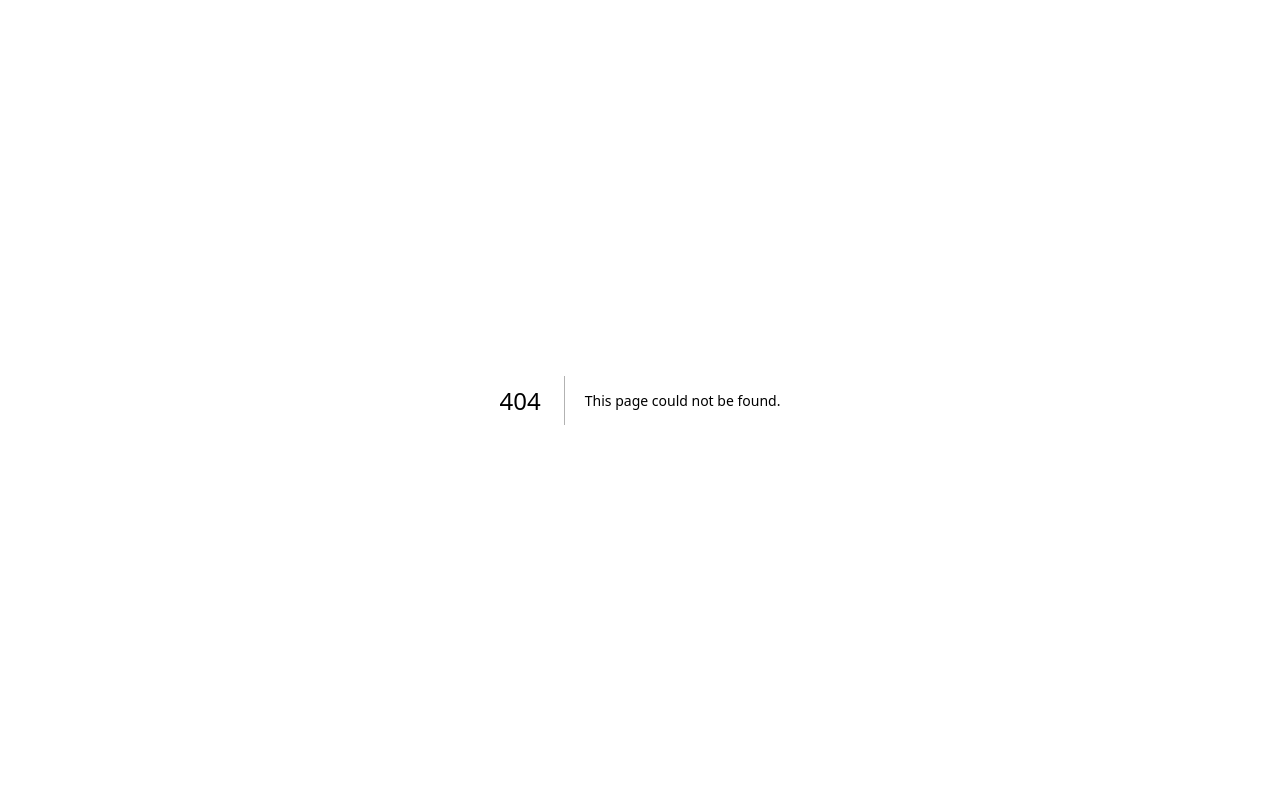
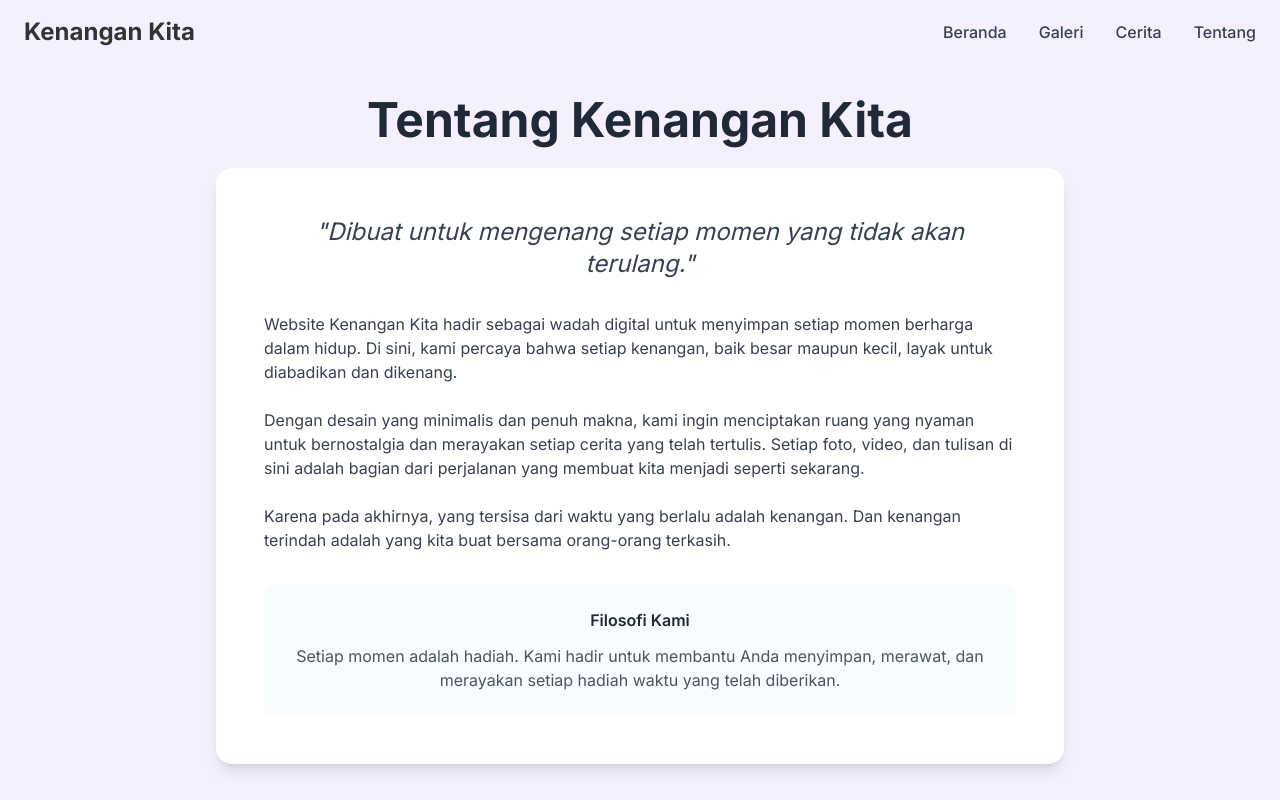
Before and after one commit to NavsOffc/Kenangan, a Next.js app: page /about in a window 1280 px wide. Before the commit this address had no page. Shown: the top 800 px of the page. Built offline with nearby package versions, Linux system fonts and the light colour scheme.

Commit message:
Create page.js

```diff
--- /dev/null
+++ b/app/about/page.js
@@ -0,0 +1,72 @@
+'use client'
+import { motion } from 'framer-motion'
+import Header from '../../components/Header'
+import Footer from '../../components/Footer'
+import ScrollToTop from '../../components/ScrollToTop'
+
+export default function About() {
+  return (
+    <div className="min-h-screen bg-pastel-purple">
+      <Header />
+      <ScrollToTop />
+
+      <div className="pt-24 pb-16">
+        <div className="container mx-auto px-6 max-w-4xl">
+          <motion.div
+            initial={{ opacity: 0, y: 30 }}
+            animate={{ opacity: 1, y: 0 }}
+            className="text-center"
+          >
+            <h1 className="text-4xl md:text-5xl font-bold text-gray-800 mb-6">
+              Tentang Kenangan Kita
+            </h1>
+
+            <motion.div
+              initial={{ opacity: 0 }}
+              animate={{ opacity: 1 }}
+              transition={{ delay: 0.3 }}
+              className="bg-white rounded-2xl shadow-lg p-8 md:p-12"
+            >
+              <div className="prose prose-lg max-w-none text-gray-700">
+                <p className="text-xl md:text-2xl text-center italic text-pastel-purple-600 mb-8 leading-relaxed">
+                  "Dibuat untuk mengenang setiap momen yang tidak akan terulang."
+                </p>
+
+                <div className="space-y-6 text-left">
+                  <p>
+                    Website Kenangan Kita hadir sebagai wadah digital untuk menyimpan setiap momen berharga
+                    dalam hidup. Di sini, kami percaya bahwa setiap kenangan, baik besar maupun kecil,
+                    layak untuk diabadikan dan dikenang.
+                  </p>
+
+                  <p>
+                    Dengan desain yang minimalis dan penuh makna, kami ingin menciptakan ruang yang nyaman
+                    untuk bernostalgia dan merayakan setiap cerita yang telah tertulis. Setiap foto, video,
+                    dan tulisan di sini adalah bagian dari perjalanan yang membuat kita menjadi seperti sekarang.
+                  </p>
+
+                  <p>
+                    Karena pada akhirnya, yang tersisa dari waktu yang berlalu adalah kenangan.
+                    Dan kenangan terindah adalah yang kita buat bersama orang-orang terkasih.
+                  </p>
+                </div>
+
+                <div className="mt-8 p-6 bg-pastel-blue/30 rounded-xl">
+                  <h3 className="font-semibold text-gray-800 mb-3">
+                    Filosofi Kami
+                  </h3>
+                  <p className="text-gray-600">
+                    Setiap momen adalah hadiah. Kami hadir untuk membantu Anda menyimpan,
+                    merawat, dan merayakan setiap hadiah waktu yang telah diberikan.
+                  </p>
+                </div>
+              </div>
+            </motion.div>
+          </motion.div>
+        </div>
+      </div>
+
+      <Footer />
+    </div>
+  )
+}
```
